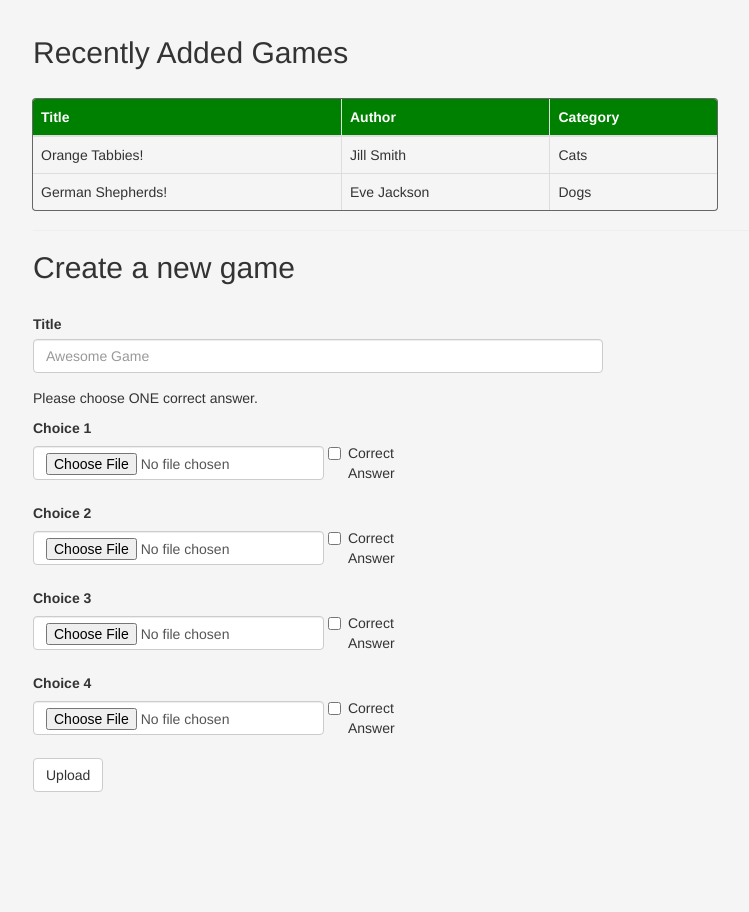
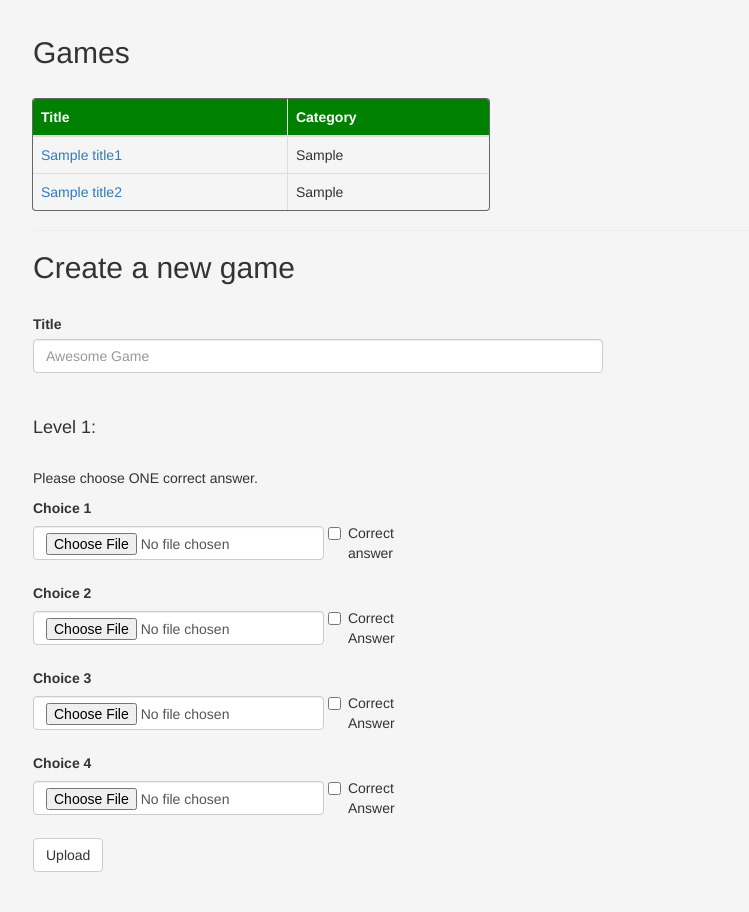
Before and after one commit to nischalshrestha/recognize, a Python web app: template templates/match.html in a window 1280 px wide. Shown: the part 51-963 px from the top of the page, without its empty margins (37-786 px from the left). Before the commit the page ends 843 px from the top, so only its background shows below. Run offline with Jinja, Linux system fonts and the light colour scheme; the template is opened without the code that fills it: most values are stand-ins (such as "Sample title", 1, 10 or a date in 2020); some libraries are stand-ins or nearby versions.

Commit message:
Playing with webapp2 and Jinja2 to dynamically populate table in Match page

```diff
--- a/app.yaml
+++ b/app.yaml
@@ -27,8 +27,7 @@ handlers:
   static_files: templates/admin.html
   upload: templates/admin\.html
 - url: /match
-  static_files: templates/match.html
-  upload: templates/match\.html
+  script: recognize.app
 - url: /correlate
   static_files: templates/correlate.html
   upload: templates/correlate\.html
@@ -45,3 +44,5 @@ libraries:
   version: latest
 - name: endpoints
   version: 1.0
+- name: jinja2
+  version: latest
--- a/models.py
+++ b/models.py
@@ -6,7 +6,8 @@ Defines models for persisting and querying data on Image(s) related to Album(s)
 from google.appengine.ext import ndb
 
 class Image(ndb.Model):
-	# correct = ndb.BooleanProperty()
+	correct = ndb.BooleanProperty()
+	title = ndb.StringProperty()
 	image = ndb.BlobProperty()
 
 class Album(ndb.Model):
--- a/static/css/base.css
+++ b/static/css/base.css
@@ -2,7 +2,7 @@
 /* Jumbotron */
 
 .jumbotron {
-  background: linear-gradient( rgba(0, 0, 0, 0.5), rgba(0, 0, 0, 0.5)), url('/images/blur_patterns.jpg') no-repeat;
+  background: linear-gradient( rgba(0, 0, 0, 0.3), rgba(0, 0, 0, 0.3)), url('/images/blur_patterns.jpg') no-repeat;
   background-size: 100%;
   margin-bottom: 0px;
   height: 300px;
@@ -60,7 +60,7 @@ blockquote {
 /* Table */
 
 .table-hover {
-    max-width: 60%;
+    max-width: 40%;
     border-collapse: collapse;
     border-radius: 3px;
     border-style: hidden; /* hide standard table (collapsed) border */
--- a/templates/correlate.html
+++ b/templates/correlate.html
@@ -42,6 +42,9 @@
             <div class="form-group">
                 <input class="form-control" type="text" id="gameTitle" placeholder="Awesome Game">
             </div>
+            <br>
+            <h4>Level 1:</h4>
+            <br>
             <label for="album_image_1">Main Image</label>
             <div class="form-inline">
                 <input class="form-control" id="album_image_1" type="file" name="img_1"/>
--- a/templates/match.html
+++ b/templates/match.html
@@ -1,4 +1,5 @@
 <!DOCTYPE html>
+{% autoescape true %}
 <html lang="en">
     <head>
         <meta charset="utf-8" />
@@ -34,26 +35,24 @@
             <output id="outputLog"></output>
             <!-- Insert a table displaying recently created games, perhaps with pagination to show more -->
             <br>
-        <h2>Recently Added Games</h2>
+            <h2>Games</h2>
             <br>
             <table class="table table-bordered table-hover">
                 <thead>
                     <tr>
                         <th>Title</th>
-                    <th>Author</th>
                         <th>Category</th>
                     </tr>
                 </thead>
                 <tbody>
+                <!-- TODO: Use Jinja to iterate a list passed in by MainPage handler to populate table -->
                     <tr>
-                    <td>Orange Tabbies!</td>
-                    <td>Jill Smith</td>
-                    <td>Cats</td>
+                        <td><a href="/match">{{ title1 }}</a></td>
+                        <td>{{ category1 }}</td>
                     </tr>
                     <tr>
-                    <td>German Shepherds!</td>
-                    <td>Eve Jackson</td>
-                    <td>Dogs</td>
+                        <td><a href="/match">{{ title2 }}</a></td>
+                        <td>{{ category2 }}</td>
                     </tr>
                 </tbody>
             </table>
@@ -66,12 +65,15 @@
                 <div class="form-group">
                     <input class="form-control" type="text" id="gameTitle" placeholder="Awesome Game">
                 </div>
+                <br>
+                <h4>Level 1:</h4>
+                <br>
                 <p>Please choose ONE correct answer.</p>
                 <label for="album_image_1">Choice 1</label>
                 <div class="form-inline">
                     <input class="form-control" id="album_image_1" type="file" name="img_1"/>
                     <label class="checkbox-inline">
-                    <input id="correct_answer" type="checkbox"> Correct Answer
+                        <input name="correct_answer_1" type="checkbox"> Correct answer
                     </label>
                 </div>
                 <br>
@@ -79,7 +81,7 @@
                 <div class="form-inline">
                     <input class="form-control" id="album_image_2" type="file" name="img_2"/>
                     <label class="checkbox-inline">
-                    <input id="correct_answer" type="checkbox"> Correct Answer
+                        <input name="correct_answer_2" type="checkbox"> Correct Answer
                     </label>
                 </div>
                 <br>
@@ -87,7 +89,7 @@
                 <div class="form-inline">
                     <input class="form-control" id="album_image_3" type="file" name="img_3"/>
                     <label class="checkbox-inline">
-                    <input id="correct_answer" type="checkbox"> Correct Answer
+                        <input name="correct_answer_3" type="checkbox"> Correct Answer
                     </label>
                 </div>
                 <br>
@@ -95,7 +97,7 @@
                 <div class="form-inline">
                     <input class="form-control" id="album_image_4" type="file" name="img_4"/>
                     <label class="checkbox-inline">
-                    <input id="correct_answer" type="checkbox"> Correct Answer
+                        <input name="correct_answer_4" type="checkbox"> Correct Answer
                     </label>
                 </div>
                 <br>
@@ -142,3 +144,4 @@
         <script src="js/bootstrap.min.js"></script>
     </body>
 </html>
+{% endautoescape %}
--- a/templates/oddmanout.html
+++ b/templates/oddmanout.html
@@ -42,6 +42,9 @@
             <div class="form-group">
                 <input class="form-control" type="text" id="gameTitle" placeholder="Awesome Game">
             </div>
+            <br>
+            <h4>Level 1:</h4>
+            <br>
             <p>Please choose ONE correct answer</p>
             <label for="album_image_1">Choice 1</label>
             <div class="form-inline">
```
Also changed, not shown: recognize.py (+41 -12 lines). Lines whose indentation alone changed are shown as unchanged.
